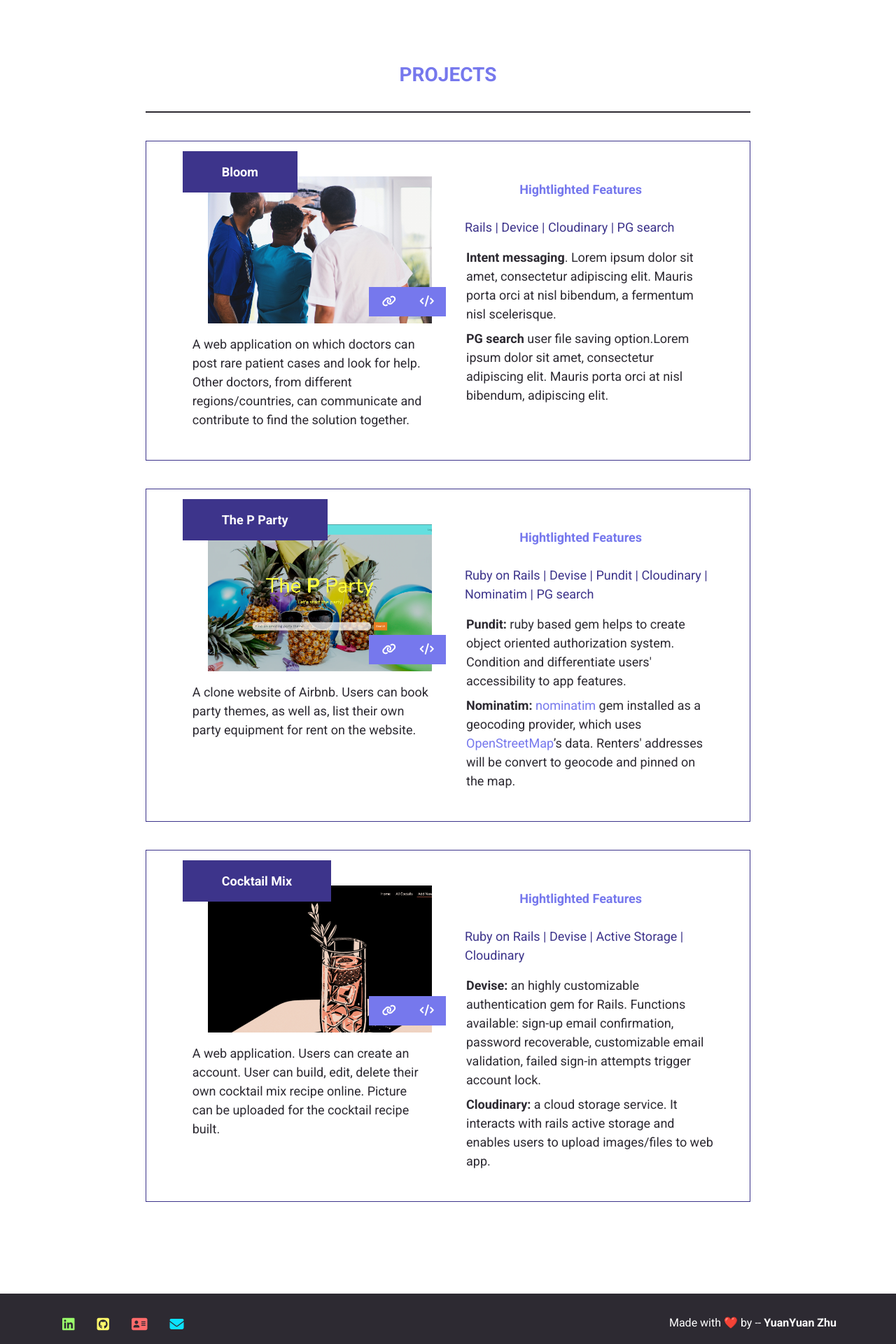
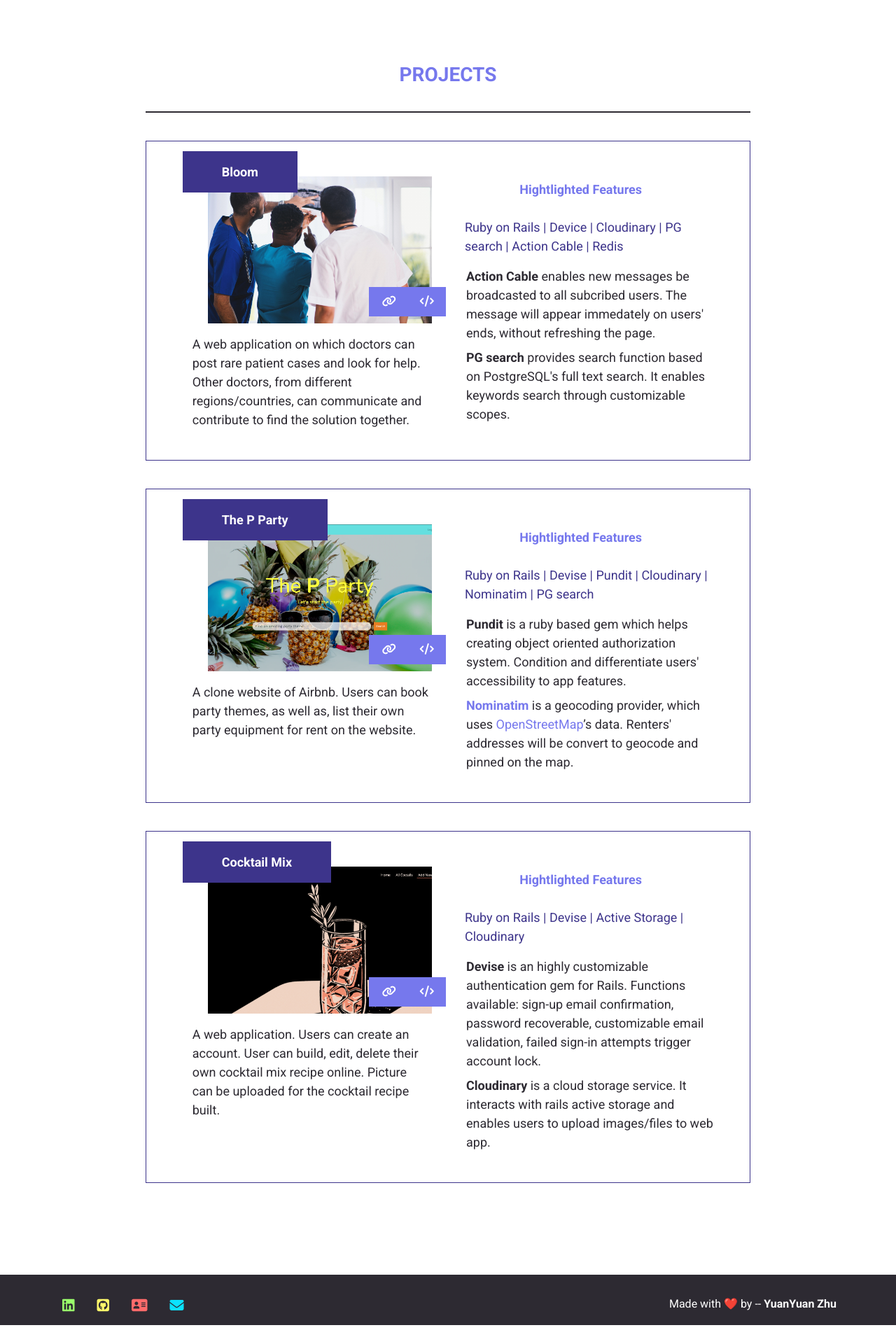
Before and after one commit to vivien-z/my-portfolio-zhu, a Rails app: page / in a window 1280 px wide. Shown: the part 1977-3897 px from the top of the page at 70% size. After the commit the page ends 3870 px from the top, so only its background shows below. Run offline with Rails 7, Linux system fonts and the light colour scheme; style sheets or scripts are compiled from the project's sources; some libraries are stand-ins or nearby versions.

Commit message:
updated project detail for bloom

```diff
--- a/app/views/shared/_project.html.erb
+++ b/app/views/shared/_project.html.erb
@@ -27,10 +27,10 @@
 
         <div>
           <p class="card-s-title text-purple"><strong>Hightlighted Features</strong></p>
-          <p class="text-purple-d ml-4">Rails | Device | Cloudinary | PG search</p>
+          <p class="text-purple-d ml-4">Ruby on Rails | Device | Cloudinary | PG search | Action Cable | Redis</p>
           <ul>
-            <li class="mb-2"><strong>Intent messaging</strong>. Lorem ipsum dolor sit amet, consectetur adipiscing elit. Mauris porta orci at nisl bibendum, a fermentum nisl scelerisque.</li>
-            <li class="mb-2"><strong>PG search</strong> user file saving option.Lorem ipsum dolor sit amet, consectetur adipiscing elit. Mauris porta orci at nisl bibendum, adipiscing elit.</li>
+            <li class="mb-2"><strong>Action Cable</strong> enables new messages be broadcasted to all subcribed users. The message will appear immedately on users' ends, without refreshing the page.</li>
+            <li class="mb-2"><strong>PG search</strong> provides search function based on PostgreSQL's full text search. It enables keywords search through customizable scopes.</li>
           </ul>
         </div>
 
@@ -60,11 +60,11 @@
           <p class="card-s-title text-purple"><strong>Hightlighted Features</strong></p>
           <p class="text-purple-d ml-4">Ruby on Rails | Devise | Pundit | Cloudinary | Nominatim | PG search</p>
           <ul>
-            <li class="mb-2"><strong>Pundit:</strong>
-              ruby based gem helps to create object oriented authorization system. Condition and differentiate users' accessibility to app features.
+            <li class="mb-2"><strong>Pundit</strong>
+              is a ruby based gem which helps creating object oriented authorization system. Condition and differentiate users' accessibility to app features.
             </li>
-            <li class="mb-2"><strong>Nominatim:</strong>
-              <a href="http://nominatim.org/" target="_blank" class="text-link">nominatim</a> gem installed as a geocoding provider, which uses <a href="https://www.openstreetmap.org/about/" target="_blank" class="text-link">OpenStreetMap</a>’s data. Renters' addresses will be convert to geocode and pinned on the map.
+            <li class="mb-2"><strong><a href="http://nominatim.org/" target="_blank" class="text-link">Nominatim</a></strong>
+              is a geocoding provider, which uses <a href="https://www.openstreetmap.org/about/" target="_blank" class="text-link">OpenStreetMap</a>’s data. Renters' addresses will be convert to geocode and pinned on the map.
             </li>
           </ul>
         </div>
@@ -94,8 +94,8 @@
           <p class="card-s-title text-purple"><strong>Hightlighted Features</strong></p>
           <p class="text-purple-d ml-4">Ruby on Rails | Devise | Active Storage | Cloudinary </p>
           <ul>
-            <li class="mb-2"><strong>Devise:</strong> an highly customizable authentication gem for Rails. Functions available: sign-up email confirmation, password recoverable, customizable email validation, failed sign-in attempts trigger account lock.</li>
-            <li class="mb-2"><strong>Cloudinary:</strong> a cloud storage service. It interacts with rails active storage and enables users to upload images/files to web app.</li>
+            <li class="mb-2"><strong>Devise</strong> is an highly customizable authentication gem for Rails. Functions available: sign-up email confirmation, password recoverable, customizable email validation, failed sign-in attempts trigger account lock.</li>
+            <li class="mb-2"><strong>Cloudinary</strong> is a cloud storage service. It interacts with rails active storage and enables users to upload images/files to web app.</li>
           </ul>
         </div>
       </div>
```
